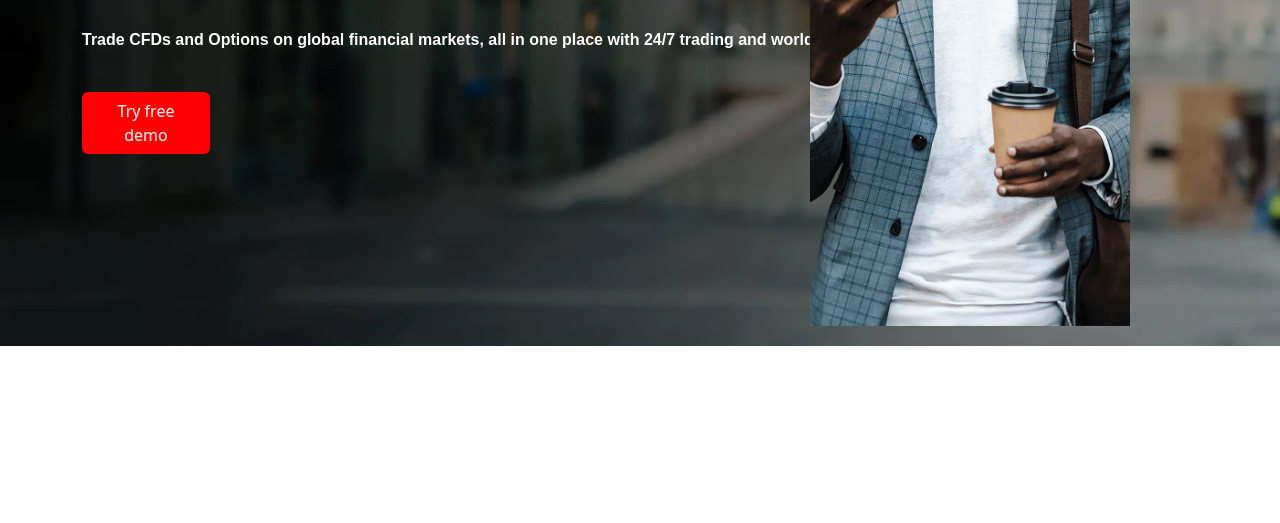
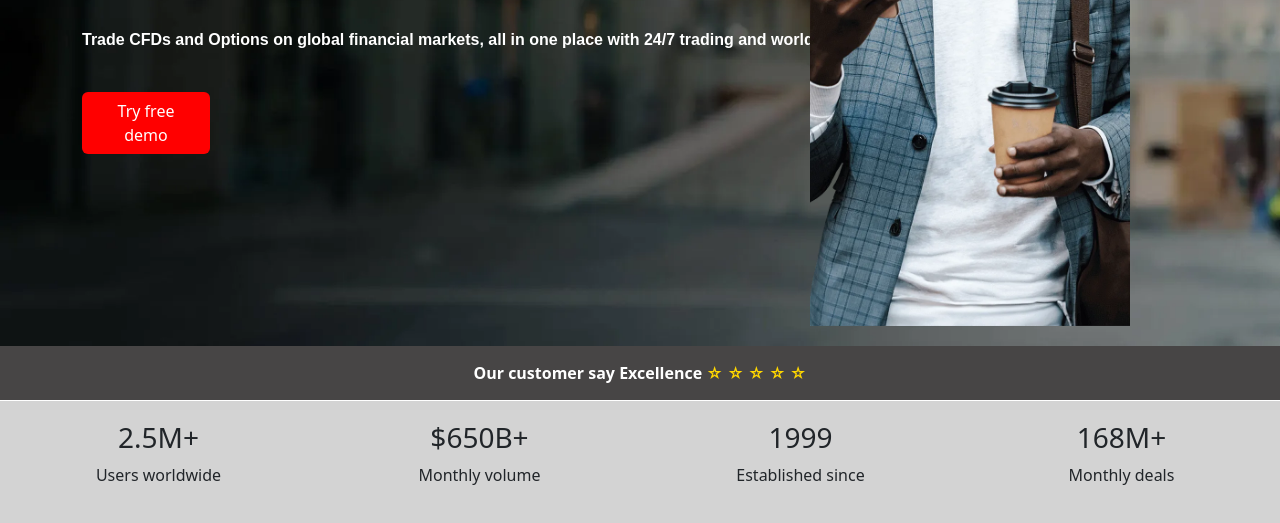
Before and after one commit to tapiwanashechakurungama/Deriv.com, a plain HTML site: page index.html in a window 1280 px wide. Shown: the part 454-977 px from the top of the page. Before the commit the page ends 800 px from the top, so only its background shows below. Drawn offline with nearby package versions, Linux system fonts and the light colour scheme.

Commit message:
updating

```diff
--- a/index.html
+++ b/index.html
@@ -78,5 +78,30 @@
     </div>
    </div>
   </header>
+  <section class="ratings">
+    <div class="text-center">
+      <p>Our customer say Excellence<span> &star; &star; &star; &star; &star;<span></span></p>
+    </div>
+  </section>
+  <section class="months">
+    <div class="row  text-center">
+      <div class="col col-sm-6 col-lg-3">
+        <h3>2.5M+</h3>
+        <p>Users worldwide</p>
+      </div>
+      <div class="col col-lg-3 col-sm-6">
+        <h3>$650B+</h3>
+        <p>Monthly volume</p>
+      </div>
+      <div class="col col-sm-6 col-lg-3">
+        <h3>1999</h3>
+        <p>Established since</p>
+      </div>
+      <div class="col col-sm-6 col-lg-3">
+        <h3>168M+</h3>
+        <p>Monthly deals</p>
+      </div>
+    </div>
+  </section>
 </body>
 </html>
--- a/main.js
+++ b/main.js
@@ -1,18 +1,16 @@
 const tradeShows = document.querySelector(".trade");
-const body = document.body
+const body = document.body;
 const ham = document.querySelector(".hamburger");
 
+tradeShows.addEventListener("mouseover", () => {
+  body.classList.add("show-trades");
+});
+tradeShows.addEventListener("mouseout", () => {
+  body.classList.remove("show-trades");
+});
 
-
-tradeShows.addEventListener("mouseover",()=>{
-  body.classList.add("show-trades")
-})
-tradeShows.addEventListener("mouseout",()=>{
-  body.classList.remove("show-trades")
-})
-
-ham.addEventListener("click",(event)=>{
-  body.classList.toggle("active")
-  body.classList.toggle("cross")
-
-})
+ham.addEventListener("click", (event) => {
+  body.classList.toggle("active");
+  body.classList.toggle("cross");
+});
+window.addEventListener("scroll", () => {});
--- a/styles/Navbar.css
+++ b/styles/Navbar.css
@@ -335,6 +335,9 @@ ol a {
 .text .btn{
     width: 8rem;
 }
+.fixed .navbar{
+    position: fixed;
+}
 /*
 ::::::::::::::::::::::::::::::::::::::::::::::::::::
 Bootstrap 4 breakpoints
--- a/styles/rating.css
+++ b/styles/rating.css
@@ -0,0 +1,19 @@
+.ratings .text-center p{
+  padding: 15px;
+  background-color: rgb(71, 69, 69);
+  font-weight : bold;
+  color: white;
+}
+.ratings{
+  margin: 0;
+}
+
+.ratings .text-center p span{
+  color: gold;
+}
+.months{
+  padding: 20px 10px;
+  background-color: lightgrey;
+  margin-top: -15px;
+
+}
```
